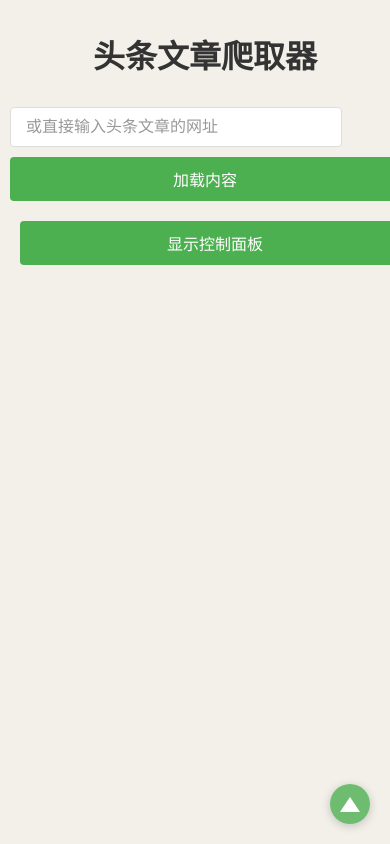
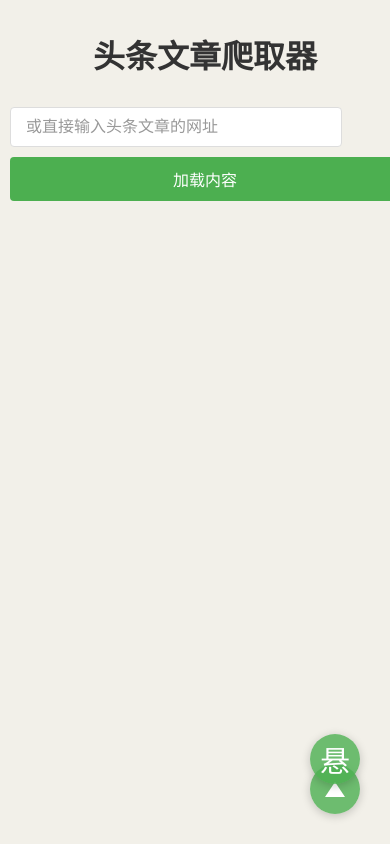
Before and after one commit to windy003/web_TT_SS_N, a Flask app: page / in a window 390 px wide. Run offline with Flask 3, Linux system fonts and the light colour scheme.

Commit message:
添加了悬浮按钮

```diff
--- a/app.py
+++ b/app.py
@@ -152,7 +152,7 @@
             title = page.ele('xpath://h1').text
             print(f"文章标题: {title}")
 
-            content+=  f"<h1>{title}</h1>"
+            content+=  f"<b>{title}</b>"
         except Exception as e:
             print(f"获取文章标题失败: {e}")
             traceback.print_exc()
--- a/templates/index.html
+++ b/templates/index.html
@@ -390,7 +390,7 @@
 
 
         /* 悬浮球样式 */
-        .floating-ball {
+        .floating_jump_ball {
             position: fixed;
             bottom: 30px;
             right: 30px;
@@ -412,28 +412,30 @@
             text-decoration: none;
         }
 
-        /* 添加移动端特定样式 */
-        @media (max-width: 768px) {
-            .floating-ball {
-                width: 40px; /* 在移动端稍微小一点 */
-                height: 40px;
-                bottom: 20px;
-                right: 20px;
-                /* 确保初始位置在视口内 */
-                left: auto !important; /* 覆盖可能的内联样式 */
-                top: auto !important; /* 覆盖可能的内联样式 */
-            }
+
+        /* 悬浮按钮球样式 */
+        .floating_button_ball {
+            position: fixed;
+            bottom: 60px;
+            right: 30px;
+            width: 50px;
+            height: 50px;
+            background-color: rgba(76, 175, 80, 0.8);
+            color: white;
+            border-radius: 50%;
+            display: flex;
+            justify-content: center;
+            align-items: center;
+            box-shadow: 0 2px 10px rgba(0, 0, 0, 0.2);
+            cursor: pointer;
+            z-index: 9999;
+            transition: all 0.3s ease;
+            user-select: none;
+            touch-action: none;
+            pointer-events: auto;
+            text-decoration: none;
         }
 
-        .floating-ball:hover {
-            background-color: rgba(76, 175, 80, 1);
-            box-shadow: 0 4px 15px rgba(0, 0, 0, 0.3);
-            transform: scale(1.05);
-        }
-
-        .floating-ball i {
-            font-size: 24px;
-        }
 
         /* 添加箭头图标样式 */
          .arrow-up {
@@ -497,7 +499,7 @@
                 <input type="text" id="urlInput" name="url" placeholder="或直接输入头条文章的网址" style="width: 300px;">
                 <button type="submit">加载内容</button>
             </form>
-            <button id="showPanelBtn" class="panel-toggle-btn">显示控制面板</button>
+
         </div>
 
 
@@ -517,8 +519,8 @@
         <div class="panel-content">
             <label for="fontSize">字体大小 (px):</label>
             <div class="slider-container">
-                <input type="range" id="fontSize" min="12" max="40" value="16">
-                <input type="number" id="fontSizeInput" min="12" max="40" value="16">
+                <input type="range" id="fontSize" min="12" max="80" value="16">
+                <input type="number" id="fontSizeInput" min="12" max="80" value="16">
             </div>
 
             <label for="letterSpacing">字间距 (px):</label>
@@ -540,18 +542,23 @@
 
 
     <!-- 悬浮球 -->
-    <a href="#top" class="floating-ball" id="floatingBall">
+    <a href="#top" class="floating_jump_ball" id="floatingBall_jump">
         <div class="arrow-up"></div>
     </a>
+
+    <div id="floating_button"   class="floating_button_ball" style="font-size: 30px;">悬
+    </div>
 
     <script>
         document.addEventListener('DOMContentLoaded', function() {
             // 获取控制面板相关元素
-            const showPanelBtn = document.getElementById('showPanelBtn');
             const controlPanel = document.querySelector('.control-panel');
             const togglePanel = document.getElementById('togglePanel');
             const panelContent = document.querySelector('.panel-content');
             const dragHandle = document.getElementById('dragHandle');
+
+            const floatingButton = document.getElementById('floating_button');
+            const floatingBall = document.getElementById('floatingBall_jump');
 
             // 阅读进度条相关元素
             const progressBar = document.getElementById('readingProgressBar');
@@ -572,11 +579,7 @@
             window.addEventListener('resize', updateReadingProgress);
 
             // 获取表单输入元素
-            const bookInput = document.getElementById('bookInput');
-            const chapterInput = document.getElementById('chapterInput');
-            const versionInput = document.getElementById('versionInput');
             const urlInput = document.getElementById('urlInput');
-            const bibleForm = document.getElementById('bibleForm');
             const urlForm = document.getElementById('urlForm');
 
             // 字体大小控制
@@ -724,8 +727,8 @@
                 });
             }
 
-            // 显示/隐藏控制面板
-            showPanelBtn.addEventListener('click', function() {
+
+            floatingButton.addEventListener('click', function() {
                 controlPanel.style.display = controlPanel.style.display === 'none' || controlPanel.style.display === '' ? 'block' : 'none';
             });
 
@@ -813,7 +816,6 @@
             loadSettings();
 
             // 悬浮球功能
-            const floatingBall = document.getElementById('floatingBall');
 
             // 检测是否是移动设备
             const isMobile = /Android|webOS|iPhone|iPad|iPod|BlackBerry|IEMobile|Opera Mini/i.test(navigator.userAgent);
@@ -969,11 +971,129 @@
                 };
                 localStorage.setItem('bibleReaderLastInputs', JSON.stringify(inputs));
             }
+            // 悬浮球功能
+            const floatingButton_button = document.getElementById('floatingButton_button');
 
-            // 监听表单提交事件，保存输入值
-            bibleForm.addEventListener('submit', function() {
-                saveInputs();
+
+            // 如果是移动设备，重置悬浮球位置到默认位置
+            if (isMobile) {
+                floatingButton.style.left = 'auto';
+                floatingButton.style.top = 'auto';
+                floatingButton.style.right = '20px';
+                floatingButton.style.bottom = '80px';
+
+                // 清除可能存在的保存位置
+                localStorage.removeItem('floatingButtonPosition');
+            }
+
+            // 修改触摸事件处理
+            floatingButton.addEventListener('touchstart', function(e) {
+                isDraggingBall = true;
+                hasMoved = false;
+                ballOffsetX = e.touches[0].clientX - floatingButton.getBoundingClientRect().left;
+                ballOffsetY = e.touches[0].clientY - floatingButton.getBoundingClientRect().top;
+                // 不要在这里阻止默认行为，这会导致点击事件无法触发
             });
+
+            floatingButton.addEventListener('touchmove', function(e) {
+                if (!isDraggingBall) return;
+
+                hasMoved = true;
+
+                const x = e.touches[0].clientX - ballOffsetX;
+                const y = e.touches[0].clientY - ballOffsetY;
+
+                // 确保悬浮球不会超出屏幕边界
+                const maxX = window.innerWidth - floatingButton.offsetWidth;
+                const maxY = window.innerHeight - floatingButton.offsetHeight;
+
+                const boundedX = Math.max(0, Math.min(x, maxX));
+                const boundedY = Math.max(0, Math.min(y, maxY));
+
+                floatingButton.style.left = boundedX + 'px';
+                floatingButton.style.bottom = 'auto';
+                floatingButton.style.top = boundedY + 'px';
+                floatingButton.style.right = 'auto';
+
+                e.preventDefault(); // 现在可以阻止默认行为，因为我们确定是在拖动
+            });
+
+            floatingButton.addEventListener('touchend', function(e) {
+                if (isDraggingBall) {
+                    if (!hasMoved) {
+                        // 如果没有移动，则是点击，不需要做任何事情，让默认的锚点行为发生
+                    } else {
+                        // 如果移动了，保存位置
+                        saveBallPosition();
+                    }
+                    isDraggingBall = false;
+                }
+            });
+
+            // 修改加载位置函数，确保位置在视口内
+            function loadBallPosition() {
+                const savedPosition = localStorage.getItem('floatingButtonPosition');
+                if (savedPosition && !isMobile) { // 只在非移动设备上加载保存的位置
+                    const position = JSON.parse(savedPosition);
+
+                    // 检查保存的位置是否在当前视口内
+                    const viewportWidth = window.innerWidth;
+                    const viewportHeight = window.innerHeight;
+
+                    // 解析位置值为数字
+                    let left = parseInt(position.left);
+                    let top = parseInt(position.top);
+
+                    // 如果不是有效数字或超出视口，使用默认位置
+                    if (isNaN(left) || left < 0 || left > viewportWidth - 50) {
+                        floatingButton.style.left = 'auto';
+                        floatingButton.style.right = '30px';
+                    } else {
+                        floatingButton.style.left = position.left;
+                        floatingButton.style.right = 'auto';
+                    }
+
+                    if (isNaN(top) || top < 0 || top > viewportHeight - 50) {
+                        floatingButton.style.top = 'auto';
+                        floatingButton.style.bottom = '30px';
+                    } else {
+                        floatingButton.style.top = position.top;
+                        floatingButton.style.bottom = 'auto';
+                    }
+                }
+            }
+
+            // 保存悬浮球位置
+            function saveBallPosition() {
+                const position = {
+                    left: floatingButton.style.left,
+                    top: floatingButton.style.top
+                };
+                localStorage.setItem('floatingButtonPosition', JSON.stringify(position));
+            }
+
+            // 加载保存的位置
+            loadBallPosition();
+
+            // ===== 新增：记住上次输入的功能 =====
+
+            // 从localStorage加载上次输入的值
+            function loadLastInputs() {
+                const lastInputs = localStorage.getItem('bibleReaderLastInputs');
+                if (lastInputs) {
+                    const inputs = JSON.parse(lastInputs);
+
+                    // 填充书名、章数和版本输入框
+                    if (inputs.book) bookInput.value = inputs.book;
+                    if (inputs.chapter) chapterInput.value = inputs.chapter;
+                    if (inputs.version) versionInput.value = inputs.version;
+
+                    // 填充URL输入框
+                    if (inputs.url) urlInput.value = inputs.url;
+                }
+            }
+
+
 
             urlForm.addEventListener('submit', function() {
                 saveInputs();
@@ -982,51 +1102,6 @@
             // 页面加载时，填充上次输入的值
             loadLastInputs();
 
-            // 获取章节信息元素
-            const titleInfo = document.getElementById('titleInfo');
-
-            // 添加一个函数来更新页面标题
-            function updatePageTitle() {
-                // 获取章节信息中的标题文本
-                let chapterTitle = "";
-
-                // 尝试获取 h2 标签中的内容
-                const h2Element = titleInfo.querySelector('h2');
-                if (h2Element) {
-                    chapterTitle = h2Element.textContent.trim();
-                } else {
-                    // 如果没有 h2 标签，则使用整个元素的文本内容
-                    chapterTitle = titleInfo.textContent.trim();
-                }
-
-                // 如果有章节标题，则更新页面标题
-                if (chapterTitle) {
-                    // 设置新的页面标题：章节标题 + 原始标题
-                    document.title = chapterTitle + " - 圣经章节阅读器";
-                }
-            }
-
-            // 初始检查是否已有章节信息
-            updatePageTitle();
-
-            // 使用 MutationObserver 监听章节信息的变化
-            const observer = new MutationObserver(function(mutations) {
-                // 延迟执行更新标题，确保 DOM 已完全更新
-                setTimeout(updatePageTitle, 100);
-            });
-
-            // 配置 observer 监听章节信息元素的子节点和文本变化
-            observer.observe(titleInfo, {
-                childList: true,
-                subtree: true,
-                characterData: true
-            });
-
-            // 监听表单提交事件，在加载新章节后更新标题
-            bibleForm.addEventListener('submit', function() {
-                // 保存输入值
-                saveInputs();
-            });
 
             urlForm.addEventListener('submit', function() {
                 // 保存输入值
```
Also changed, not shown: backup.json (+1 -1 lines).
